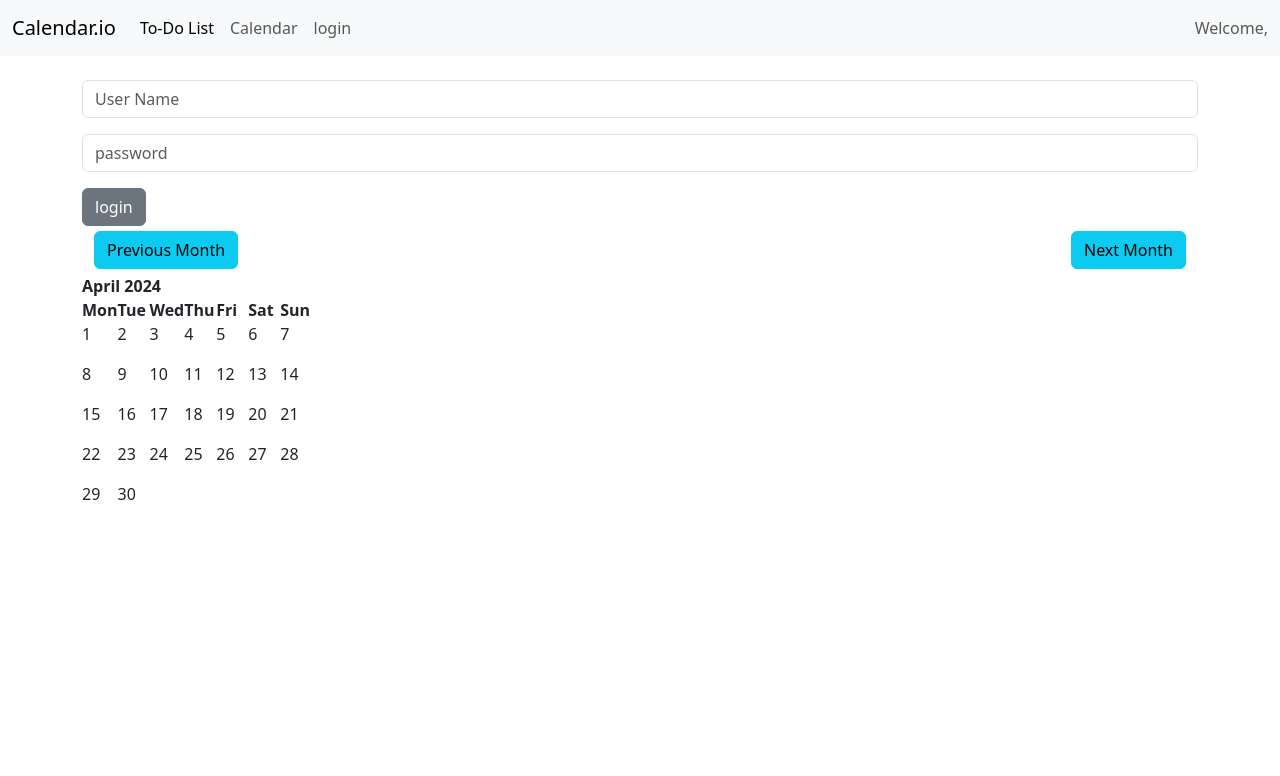
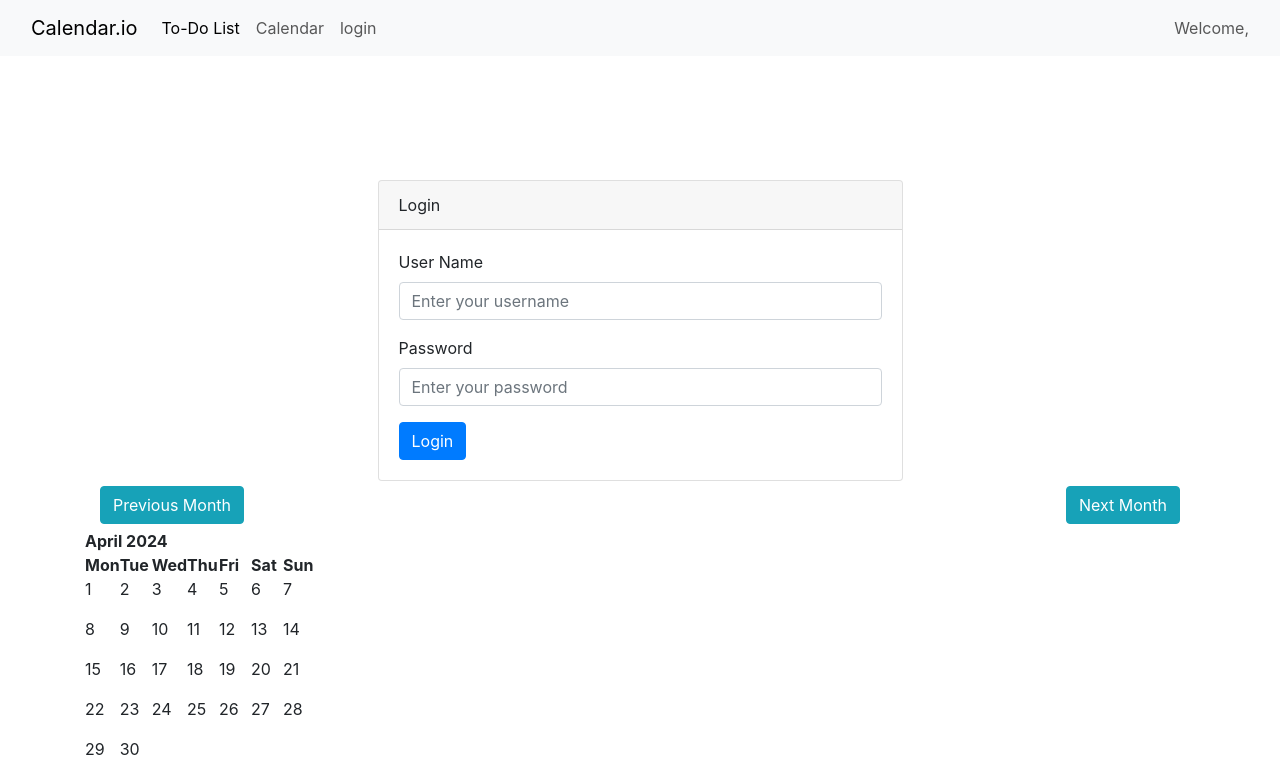
Before and after one commit to alex-aNelson/313-project, a Django app: page /calendar/ in a window 1280 px wide. Shown: the top 776 px of the page. Run offline with Django 5.2, Linux system fonts and the light colour scheme; data comes from the database, SQL or seed files in the repository; some libraries are stand-ins or nearby versions.

Commit message:
working now just a few issues

```diff
--- a/calendar_project/calendarAPP/templates/calendarAPP/index.html
+++ b/calendar_project/calendarAPP/templates/calendarAPP/index.html
@@ -11,7 +11,7 @@
         <h2>Today - <script> document.write(new Date().toLocaleDateString()); </script></h2>
         <div class="row">
             {% if today_update_events %}
-                {% for event in today_events %}
+                {% for event in today_update_events %}
                     <div class="col-sm-3">
                         <div class="card">
                             <div class="card-body">
@@ -32,7 +32,7 @@
         <h2>Future Events</h2>
         <div class="row">
             {% if future_update_events %}
-                {% for event in future_events %}
+                {% for event in future_update_events %}
                     <div class="col-sm-3"  style="margin-bottom: 25px;">
                         <div class="card">
                             <div class="card-body">
--- a/calendar_project/calendarAPP/templates/calendarAPP/login.html
+++ b/calendar_project/calendarAPP/templates/calendarAPP/login.html
@@ -1,4 +1,4 @@
-<form method = "POST" action="{% url 'login' %}">
+<!-- <form method = "POST" action="{% url 'cal:login' %}">
     {% csrf_token %}
     <div class="mb-3">
         <input type = "text" class="form-control" name = "username" placeholder="User Name" required/>
@@ -7,4 +7,42 @@
         <input type = "password" class="form-control" name = "password" placeholder="password" required/>
     </div>
     <button type = "submit" class = "btn btn-secondary">login</button>
-</form>
+</form> -->
+<!DOCTYPE html>
+<html lang="en">
+<head>
+    <meta charset="UTF-8">
+    <title>Login</title>
+    <!-- Bootstrap CSS -->
+    <link href="https://stackpath.bootstrapcdn.com/bootstrap/4.5.2/css/bootstrap.min.css" rel="stylesheet">
+    <style>
+        .login-container {
+            margin-top: 100px;
+        }
+    </style>
+</head>
+<body>
+<div class="container login-container">
+    <div class="row justify-content-center">
+        <div class="col-md-6">
+            <div class="card">
+                <div class="card-header">Login</div>
+                <div class="card-body">
+                    <form method="POST" action="{% url 'cal:login' %}">
+                        {% csrf_token %}
+                        <div class="form-group">
+                            <label for="username">User Name</label>
+                            <input type="text" class="form-control" id="username" name="username" placeholder="Enter your username" required>
+                        </div>
+                        <div class="form-group">
+                            <label for="password">Password</label>
+                            <input type="password" class="form-control" id="password" name="password" placeholder="Enter your password" required>
+                        </div>
+                        <button type="submit" class="btn btn-primary">Login</button>
+                    </form>
+                </div>
+            </div>
+        </div>
+    </div>
+</div>
+</body>
--- a/calendar_project/calendarAPP/templates/calendarAPP/navbar.html
+++ b/calendar_project/calendarAPP/templates/calendarAPP/navbar.html
@@ -12,9 +12,15 @@
           <li class="nav-item">
             <a class="nav-link" href="{% url 'cal:calendar'%}">Calendar</a>
           </li>
-          <li class="nav-item">
-            <a class="nav-link" href="{% url 'cal:login' %}">login</a>
-          </li>
+          {% if user.is_authenticated %}
+            <li class="nav-item">
+              <a class="nav-link" href="{% url 'cal:logout' %}">logout</a>
+            </li>
+          {% else %}
+            <li class="nav-item">
+              <a class="nav-link" href="{% url 'cal:login' %}">login</a>
+            </li>
+          {% endif %}
         </ul>
       </div>
       <span class="navbar-text">
--- a/calendar_project/calendarAPP/urls.py
+++ b/calendar_project/calendarAPP/urls.py
@@ -7,6 +7,8 @@ urlpatterns = [
     # path('/add-event', views.add, name='add')
     path('calendar/', views.CalendarView.as_view(), name='calendar'),
     path('event_detail/<int:pk>',views.event_detail, name="event_detail"),
-    path("update_event/<int:pk>", views.update_event, name="update_event"),
+    path("update_event/<int:pk>", views.update_event, name="update_event"),\
+    path('logout/', views.logout_user, name = 'logout'),
     path('login/', views.login_user, name='login')
+
 ]
--- a/calendar_project/calendarAPP/views.py
+++ b/calendar_project/calendarAPP/views.py
@@ -99,12 +99,17 @@ def login_user(request):
 
         #authenticate
         user = authenticate(username = username, password =password)
-        if user is None:
+        if user is not None:
             login(request, user)
             messages.success(request, "login was a success")
             return redirect('cal:home')
         else:
             messages.success(request, "login was not a success, try again")
-            return redirect('home')
+            return redirect('cal:home')
     else:
-        return render(request, login.html)
+        return render(request, 'calendarAPP/login.html')
+
+def logout_user(request):
+    logout(request)
+    messages.success(request, "Logged out successfully")
+    return redirect('cal:home')
```
